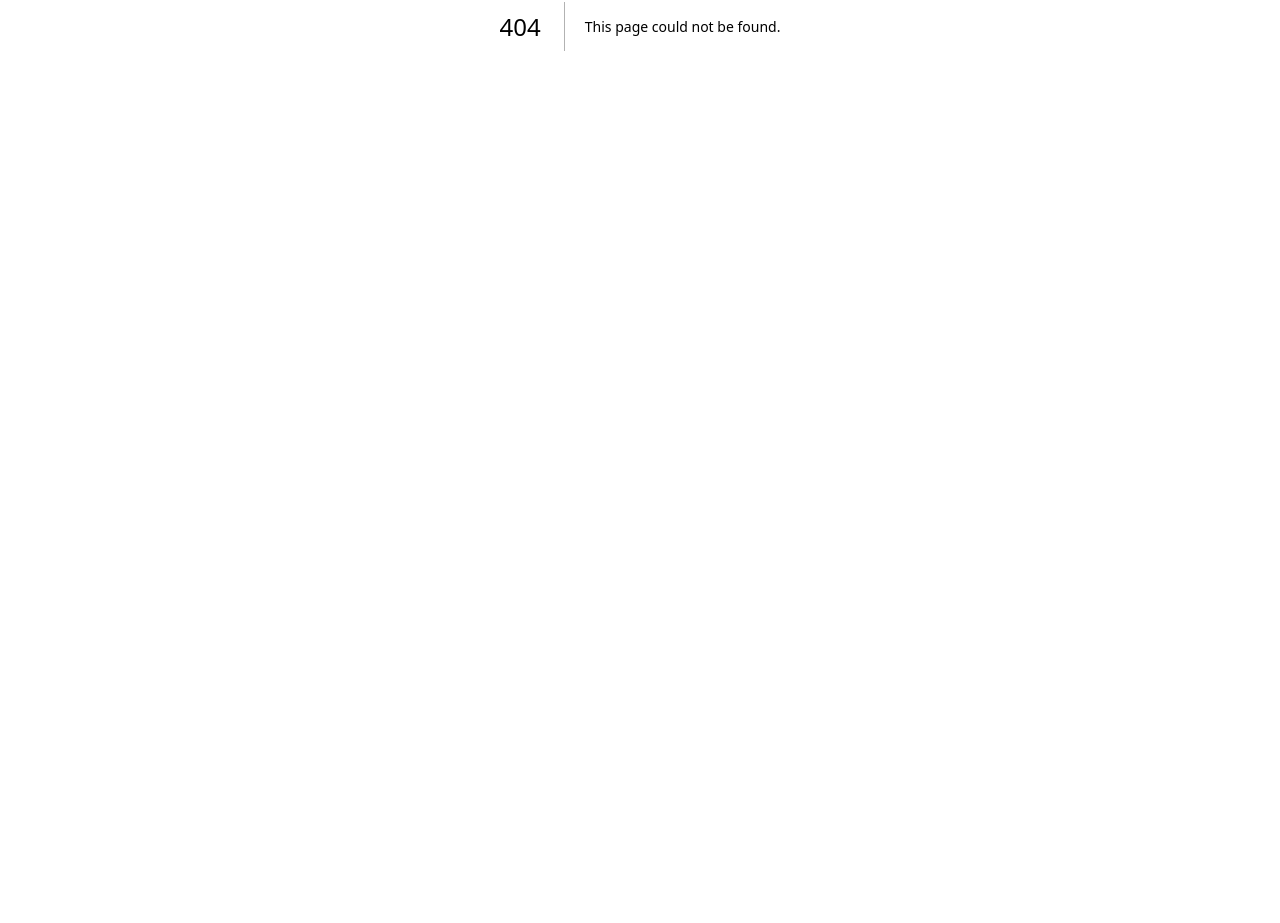
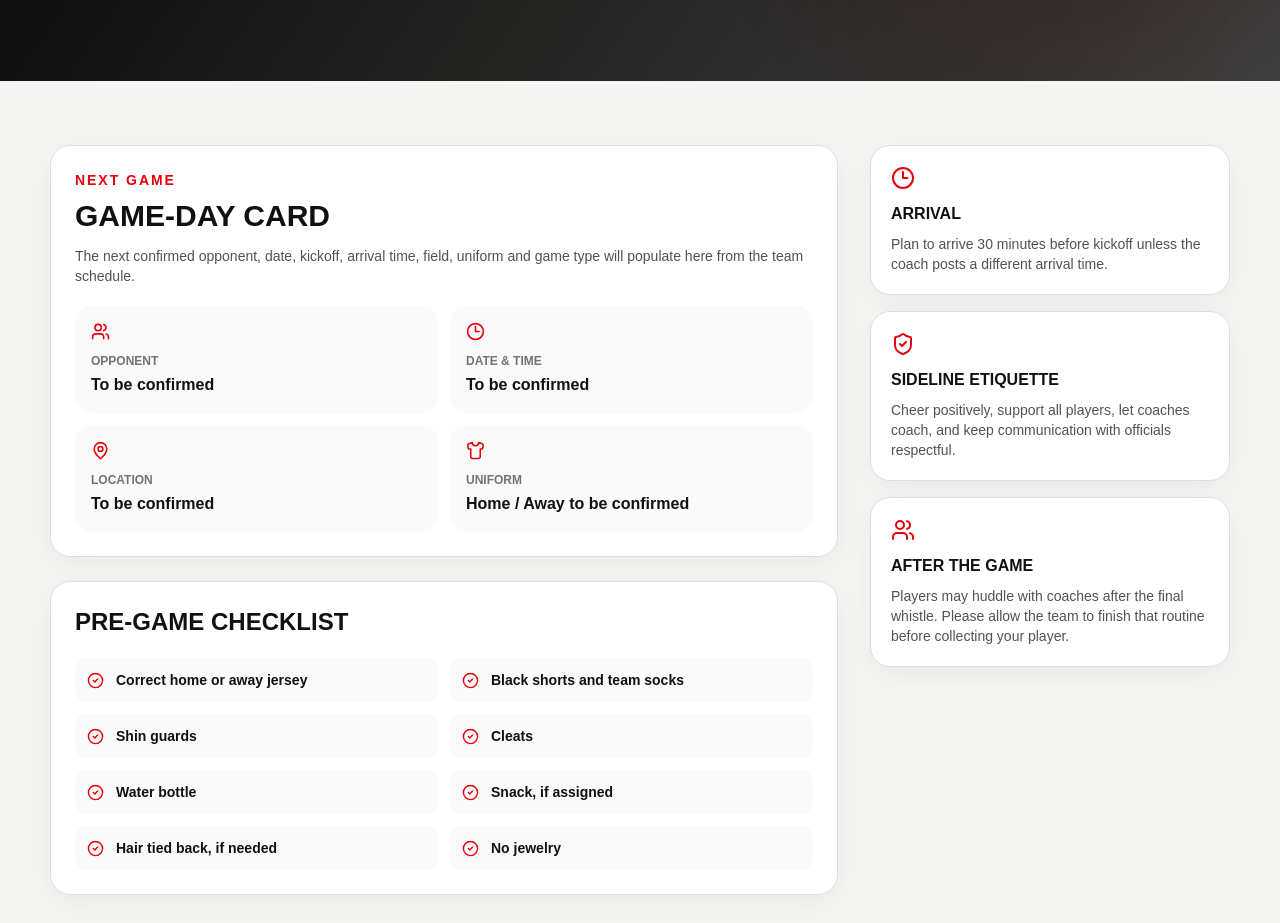
Before and after one commit to dang85ai/dg-claud, a Next.js app: page /game-day in a window 1280 px wide. Before the commit this address had no page. Shown: the part 374-1297 px from the top of the page. Before the commit the page ends 800 px from the top, so only its background shows below. Built offline with nearby package versions, Linux system fonts and the light colour scheme.

Commit message:
Add parent resource pages from team hub plan

```diff
--- /dev/null
+++ b/app/game-day/page.tsx
@@ -0,0 +1,99 @@
+import {
+  CheckCircle2,
+  Clock3,
+  MapPin,
+  ShieldCheck,
+  Shirt,
+  Users
+} from "lucide-react";
+import { DevelopmentBanner } from "@/components/DevelopmentBanner";
+import { PublicPageHero } from "@/components/PublicPageHero";
+import { PublicShell } from "@/components/PublicShell";
+
+const checklist = [
+  "Correct home or away jersey",
+  "Black shorts and team socks",
+  "Shin guards",
+  "Cleats",
+  "Water bottle",
+  "Snack, if assigned",
+  "Hair tied back, if needed",
+  "No jewelry"
+];
+
+export default function GameDayPage() {
+  return (
+    <PublicShell>
+      <DevelopmentBanner />
+      <PublicPageHero
+        eyebrow="Game Day"
+        title="Ready Before Kickoff"
+        copy="A simple checklist and parent guide for getting to the field prepared, on time and ready to support the team."
+      />
+
+      <section className="section">
+        <div className="container grid gap-8 lg:grid-cols-[1fr_360px]">
+          <div className="grid gap-6">
+            <section className="card p-6">
+              <div className="text-sm font-black uppercase tracking-[.14em] text-red-600">Next Game</div>
+              <h2 className="mt-2 text-3xl font-black uppercase">Game-day card</h2>
+              <p className="mt-3 text-sm text-neutral-600">
+                The next confirmed opponent, date, kickoff, arrival time, field, uniform and game type will populate here from the team schedule.
+              </p>
+              <div className="mt-5 grid gap-3 sm:grid-cols-2">
+                {[
+                  [Users, "Opponent", "To be confirmed"],
+                  [Clock3, "Date & Time", "To be confirmed"],
+                  [MapPin, "Location", "To be confirmed"],
+                  [Shirt, "Uniform", "Home / Away to be confirmed"]
+                ].map(([Icon, label, value]: any) => (
+                  <div key={label} className="rounded-2xl bg-neutral-50 p-4">
+                    <Icon className="text-red-600" size={19} />
+                    <div className="mt-3 text-xs font-black uppercase text-neutral-500">{label}</div>
+                    <div className="mt-1 font-black">{value}</div>
+                  </div>
+                ))}
+              </div>
+            </section>
+
+            <section className="card p-6">
+              <h2 className="text-2xl font-black uppercase">Pre-game checklist</h2>
+              <div className="mt-5 grid gap-3 sm:grid-cols-2">
+                {checklist.map((item) => (
+                  <div key={item} className="flex gap-3 rounded-xl bg-neutral-50 p-3 text-sm font-bold">
+                    <CheckCircle2 className="mt-0.5 shrink-0 text-red-600" size={17} />
+                    <span>{item}</span>
+                  </div>
+                ))}
+              </div>
+            </section>
+          </div>
+
+          <aside className="grid content-start gap-4">
+            <div className="card p-5">
+              <Clock3 className="text-red-600" />
+              <h3 className="mt-3 font-black uppercase">Arrival</h3>
+              <p className="mt-2 text-sm text-neutral-600">
+                Plan to arrive 30 minutes before kickoff unless the coach posts a different arrival time.
+              </p>
+            </div>
+            <div className="card p-5">
+              <ShieldCheck className="text-red-600" />
+              <h3 className="mt-3 font-black uppercase">Sideline Etiquette</h3>
+              <p className="mt-2 text-sm text-neutral-600">
+                Cheer positively, support all players, let coaches coach, and keep communication with officials respectful.
+              </p>
+            </div>
+            <div className="card p-5">
+              <Users className="text-red-600" />
+              <h3 className="mt-3 font-black uppercase">After the Game</h3>
+              <p className="mt-2 text-sm text-neutral-600">
+                Players may huddle with coaches after the final whistle. Please allow the team to finish that routine before collecting your player.
+              </p>
+            </div>
+          </aside>
+        </div>
+      </section>
+    </PublicShell>
+  );
+}
```
